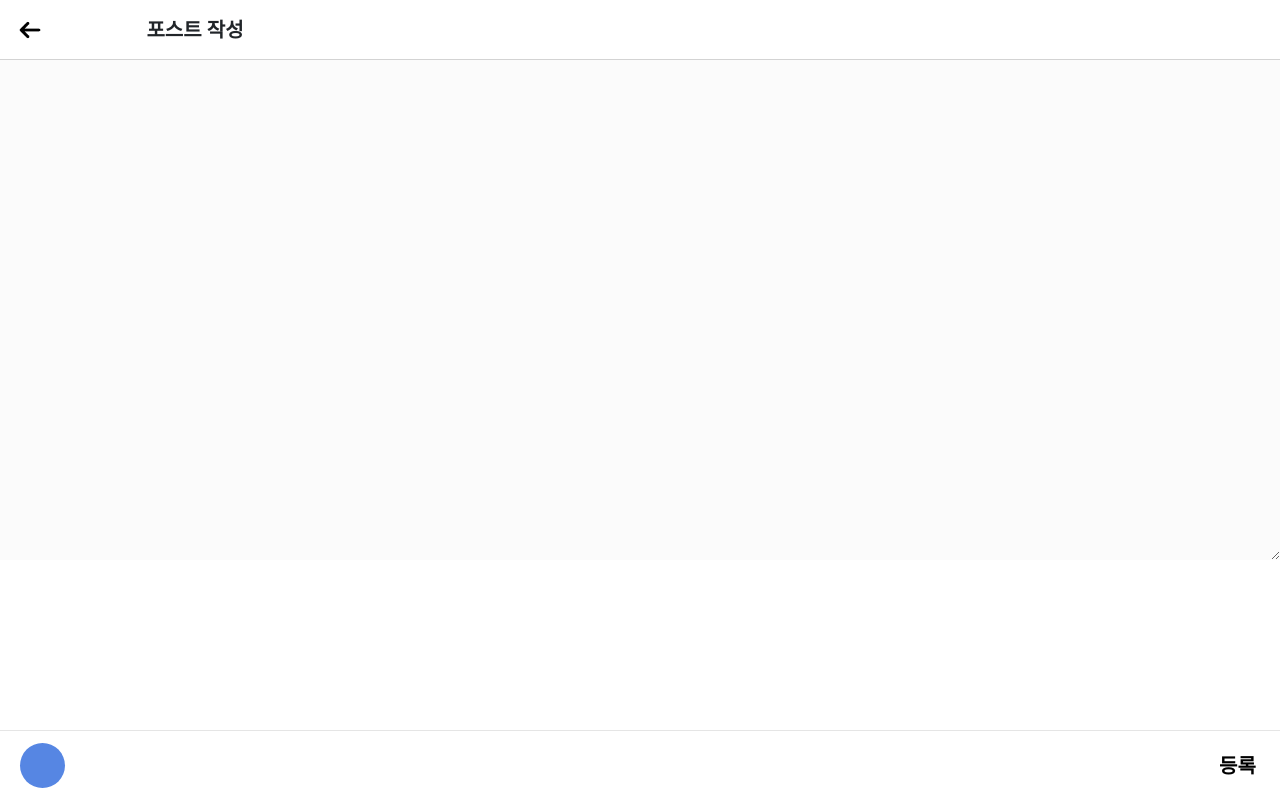
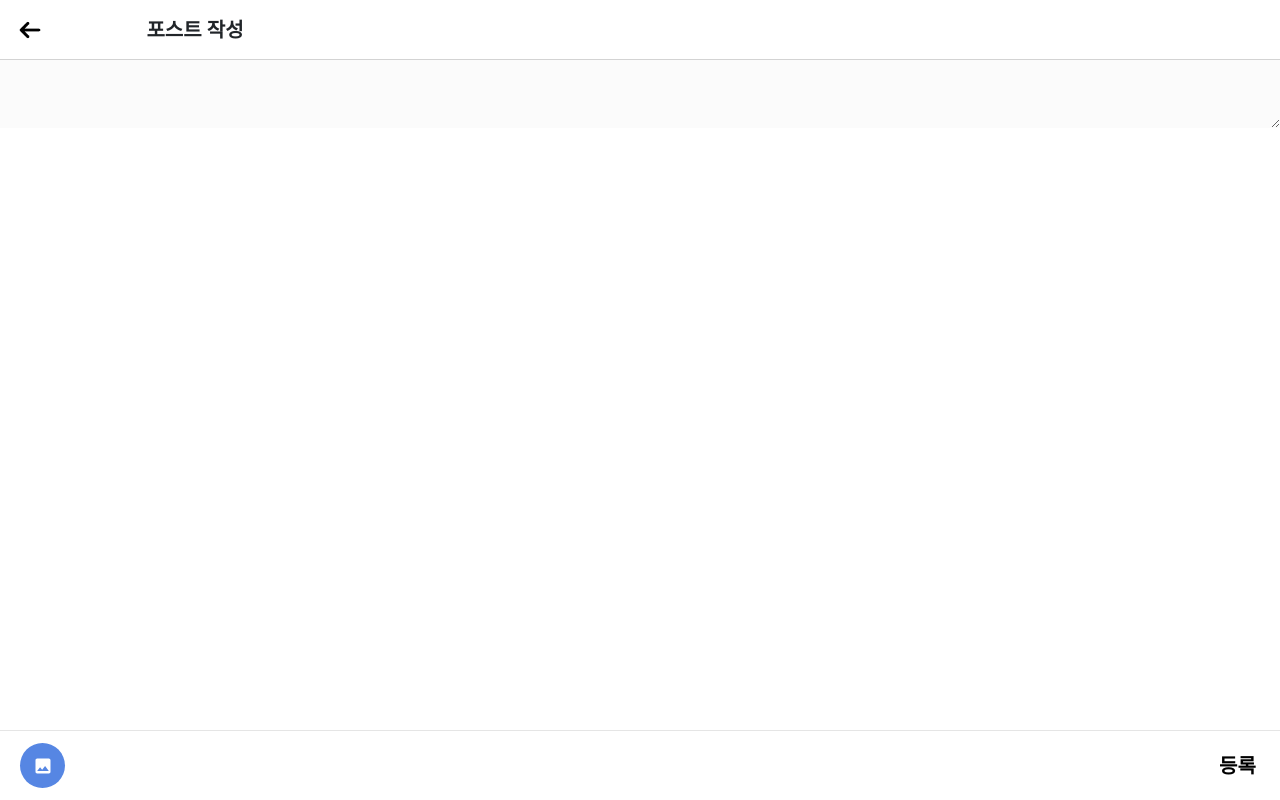
Before and after one commit to Cinderella-mom-is-gathering/Koren-Frontend, a React (Create React App) app: page /#/posts/add in a window 1280 px wide. Built offline with nearby package versions, Linux system fonts and the light colour scheme.

Commit message:
add event listen screen height

```diff
--- a/src/component/TextInput.js
+++ b/src/component/TextInput.js
@@ -5,13 +5,14 @@ import styled from "styled-components";
 const TextAreaWrapper = styled.div`
   width: 100%;
   height: 100%;
+  flex: 1;
 `;
 
 const TextArea = styled.textarea`
   padding: 10px 20px;
   background-color: #fbfbfb;
   width: 100%;
-  height: 500px;
+  flex: 1;
   &:focus {
     outline: none;
   }
--- a/src/component/TextInputBottomBar.js
+++ b/src/component/TextInputBottomBar.js
@@ -1,9 +1,10 @@
 import React from "react";
 import styled from "styled-components";
+import { MdPhoto } from "react-icons/md";
 
 const TextInputBottomBarWrapper = styled.div`
   position: fixed;
-  bottom: 0;
+  bottom: ${(props) => props.height}px;
   width: 100%;
   height: 70px;
   display: flex;
@@ -19,13 +20,15 @@ const AddImageButton = styled.div`
   width: 45px;
   height: 45px;
   border-radius: 50%;
-    background-color: #5686E3;
-
+  background-color: #5686e3;
+  display: flex;
+  justify-content: center;
+  align-items: center;
 `;
 
 const AddPostButton = styled.div`
-    width: 45px;
-    height: 45px;
+  width: 45px;
+  height: 45px;
   display: flex;
   justify-content: center;
   align-items: center;
@@ -40,13 +43,15 @@ const Text = styled.div`
   align-items: center;
 `;
 
-export const TextInputBottomBar = () => {
+export const TextInputBottomBar = ({ height }) => {
   return (
-    <TextInputBottomBarWrapper>
-      <AddImageButton></AddImageButton>
-        <AddPostButton>
-            <Text>{"등록"}</Text>
-        </AddPostButton>
+    <TextInputBottomBarWrapper height={height}>
+      <AddImageButton>
+        <MdPhoto size={20} color={"#ffffff"} />
+      </AddImageButton>
+      <AddPostButton>
+        <Text>{"등록"}</Text>
+      </AddPostButton>
     </TextInputBottomBarWrapper>
   );
 };
--- a/src/page/AddPostPage.js
+++ b/src/page/AddPostPage.js
@@ -2,18 +2,29 @@ import styled from "styled-components";
 import { TextInput } from "../component/TextInput";
 import { TextInputBottomBar } from "../component/TextInputBottomBar";
 import Header from "../component/header/Header";
+import { useEffect, useState } from "react";
 
 const AddPostPageWrapper = styled.div`
   width: 100%;
   height: 100%;
+  display: flex;
+  flex-direction: column;
 `;
 
 const AddPostPage = () => {
+  const [height, setHeight] = useState(0);
+
+  useEffect(() => {
+    if (window) {
+      let prevVisualViewport = window.visualViewport?.height;
+      console.log(prevVisualViewport);
+    }
+  }, []);
   return (
     <AddPostPageWrapper>
       <Header renderBackArrowButton={true} title="포스트 작성" />
       <TextInput />
-      <TextInputBottomBar />
+      <TextInputBottomBar height={height} />
     </AddPostPageWrapper>
   );
 };
```
Also changed, not shown: src/component/header/Header.js (+7 -9 lines).
